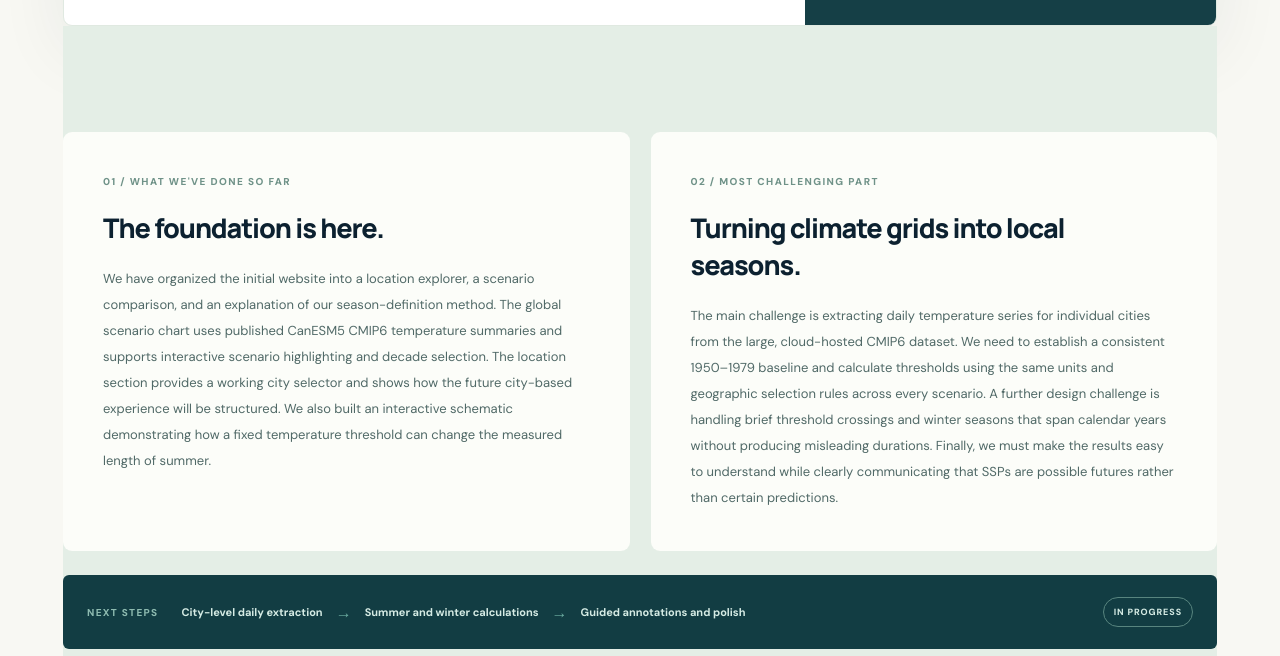
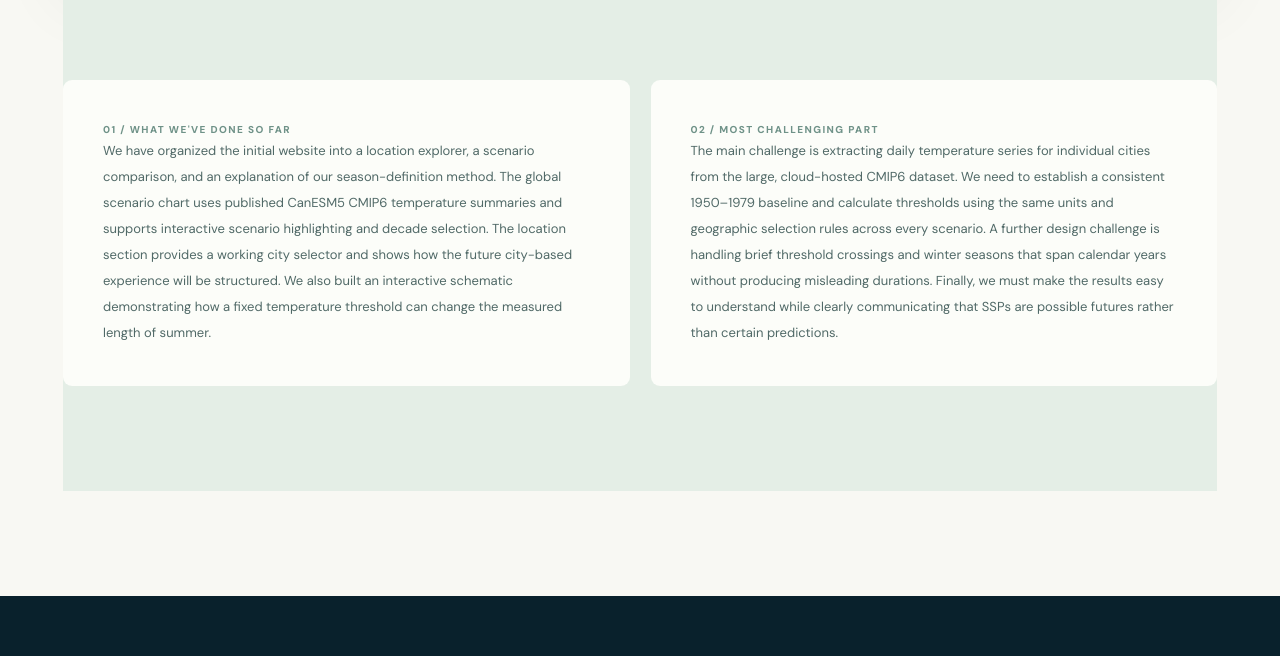
Before and after one commit to Waxicoar/Final-project, a plain HTML site: page index.html in a window 1280 px wide. Shown: the part 2633-3289 px from the top of the page. Drawn offline with nearby package versions, Linux system fonts and the light colour scheme.

Commit message:
prototype

```diff
--- a/index.html
+++ b/index.html
@@ -44,7 +44,7 @@
           <div class="city-pills" id="city-pills" role="group" aria-label="Select city"></div>
           <div class="city-info" aria-live="polite">
             <div class="city-info-icon">◎</div>
-            <div><strong id="city-question">How long is summer in San Diego?</strong><p>City-level CMIP6 daily temperatures are <strong>not connected yet</strong>. This section currently demonstrates navigation and the planned analysis workflow; no city-specific projection values are shown.</p></div>
+            <div><strong id="city-question">How long is summer in San Diego?</strong>
           </div>
           <div class="mini-meta"><span>PLANNED BASELINE</span><strong>1950–1979 daily temperatures</strong></div>
         </div>
@@ -59,7 +59,6 @@
             <div id="chart-error" class="chart-error" hidden></div>
             <div class="line-graph"><svg id="scenario-chart" role="img" aria-label="Chart of three climate scenarios by decade"></svg><div id="scenario-tooltip" class="chart-tooltip" hidden></div></div>
             <div class="decade-control"><label for="decade-slider">EXPLORE DECADE <strong id="decade-value">2051–2060</strong></label><input id="decade-slider" type="range" min="0" max="7" step="1" value="3" aria-label="Select future decade" /></div>
-            <p class="chart-caption">Source: published CanESM5 model r1i1p1f1, global near-surface air temperature, 10-year means. Values are model projections, not observed city temperatures.</p>
           </div>
           <aside class="scenario-explain">
             <div class="summary-eyebrow">FOCUS / <span id="active-scenario-label">ALL SCENARIOS</span></div>
@@ -86,11 +85,9 @@
 
     <section class="chapter chapter-progress" id="progress" aria-labelledby="progress-title">
         <div class="progress-grid">
-          <article class="progress-card"><span class="tiny-label">01 / WHAT WE'VE DONE SO FAR</span><h3>The foundation is here.</h3><p>We have organized the initial website into a location explorer, a scenario comparison, and an explanation of our season-definition method. The global scenario chart uses published CanESM5 CMIP6 temperature summaries and supports interactive scenario highlighting and decade selection. The location section provides a working city selector and shows how the future city-based experience will be structured. We also built an interactive schematic demonstrating how a fixed temperature threshold can change the measured length of summer.</p></article>
-          <article class="progress-card"><span class="tiny-label">02 / MOST CHALLENGING PART</span><h3>Turning climate grids into local seasons.</h3><p>The main challenge is extracting daily temperature series for individual cities from the large, cloud-hosted CMIP6 dataset. We need to establish a consistent 1950–1979 baseline and calculate thresholds using the same units and geographic selection rules across every scenario. A further design challenge is handling brief threshold crossings and winter seasons that span calendar years without producing misleading durations. Finally, we must make the results easy to understand while clearly communicating that SSPs are possible futures rather than certain predictions.</p></article>
+          <article class="progress-card"><span class="tiny-label">01 / WHAT WE'VE DONE SO FAR</span><p>We have organized the initial website into a location explorer, a scenario comparison, and an explanation of our season-definition method. The global scenario chart uses published CanESM5 CMIP6 temperature summaries and supports interactive scenario highlighting and decade selection. The location section provides a working city selector and shows how the future city-based experience will be structured. We also built an interactive schematic demonstrating how a fixed temperature threshold can change the measured length of summer.</p></article>
+          <article class="progress-card"><span class="tiny-label">02 / MOST CHALLENGING PART</span><p>The main challenge is extracting daily temperature series for individual cities from the large, cloud-hosted CMIP6 dataset. We need to establish a consistent 1950–1979 baseline and calculate thresholds using the same units and geographic selection rules across every scenario. A further design challenge is handling brief threshold crossings and winter seasons that span calendar years without producing misleading durations. Finally, we must make the results easy to understand while clearly communicating that SSPs are possible futures rather than certain predictions.</p></article>
         </div>
-        <div class="roadmap"><div><span class="roadmap-label">NEXT STEPS</span><strong>City-level daily extraction</strong><span class="arrow-right">→</span><strong>Summer and winter calculations</strong><span class="arrow-right">→</span><strong>Guided annotations and polish</strong></div><span class="roadmap-tag">IN PROGRESS</span></div>
-      </div>
     </section>
   </main>
 
```
